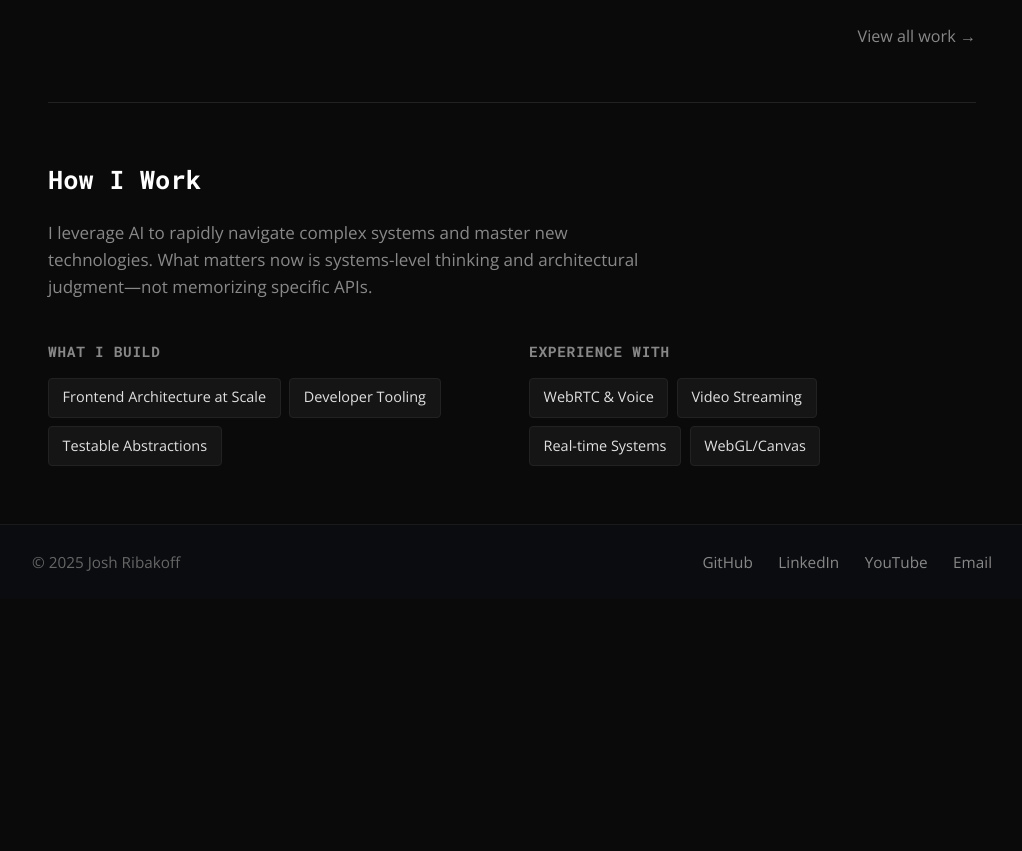
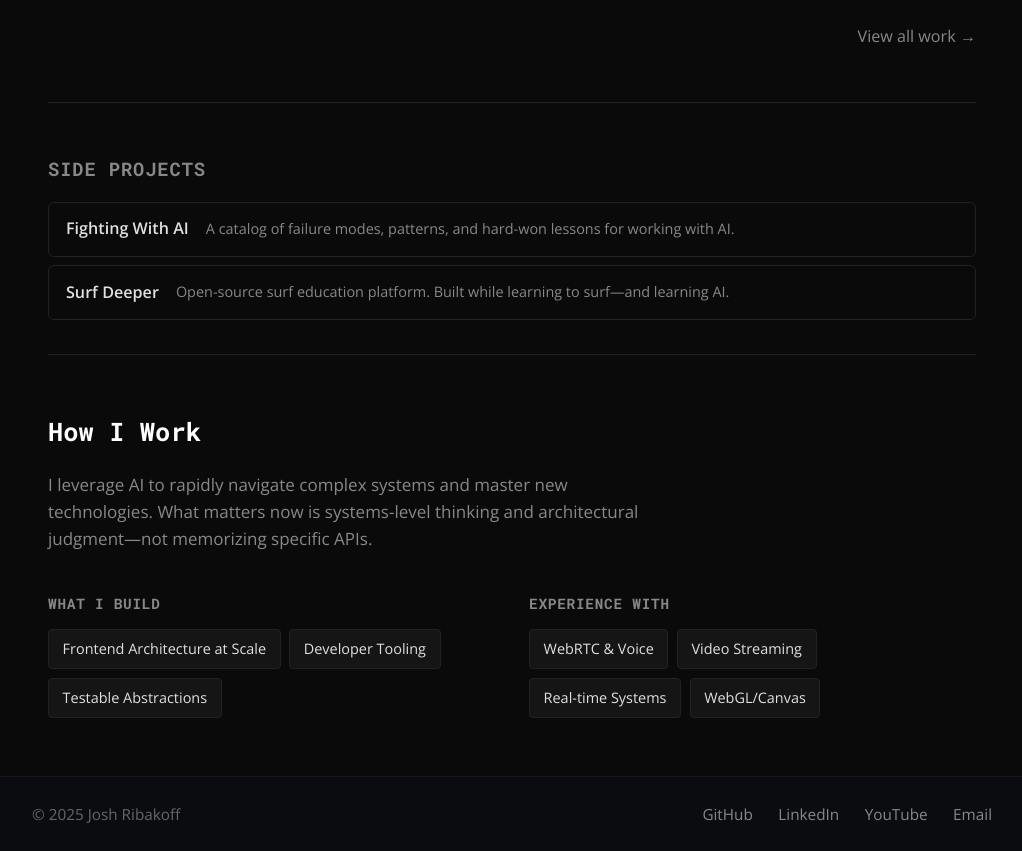
Before and after one commit to joshribakoff/portfolio, an Astro site: page / in a window 1280 px wide. Shown: the part 1218-2069 px from the top of the page, without its empty margins (128-1150 px from the left). Before the commit the page ends 1817 px from the top, so only its background shows below. Built offline with nearby package versions, Linux system fonts and the light colour scheme; Astro itself is replaced by a stand-in of ours.

Commit message:
add copywriting skill + side projects to homepage

```diff
--- a/src/pages/index.astro
+++ b/src/pages/index.astro
@@ -91,6 +91,22 @@ const featuredProjects = [
     </div>
     <div class="view-all">
       <a href={`${base}portfolio/`}>View all work <span class="arrow">&rarr;</span></a>
+    </div>
+  </section>
+
+  <section class="side-projects">
+    <h2>Side Projects</h2>
+    <div class="side-project-list">
+      <a href="https://fightingwithai.com" target="_blank" rel="noopener" class="side-project">
+        <span class="side-project-name">Fighting With AI</span>
+        <span class="side-project-desc">A catalog of failure modes, patterns, and hard-won lessons for working with AI.</span>
+        <span class="side-project-link"><i class="fas fa-external-link-alt"></i></span>
+      </a>
+      <a href="https://surfdeeper.com" target="_blank" rel="noopener" class="side-project">
+        <span class="side-project-name">Surf Deeper</span>
+        <span class="side-project-desc">Open-source surf education platform. Built while learning to surf—and learning AI.</span>
+        <span class="side-project-link"><i class="fas fa-external-link-alt"></i></span>
+      </a>
     </div>
   </section>
 
@@ -364,6 +380,78 @@ const featuredProjects = [
     transform: translateX(4px);
   }
 
+  .side-projects {
+    padding: 2rem 0;
+    border-top: 1px solid var(--border);
+  }
+
+  .side-projects h2 {
+    font-size: 1.1rem;
+    color: var(--text-secondary);
+    text-transform: uppercase;
+    letter-spacing: 0.05em;
+    margin-bottom: 1rem;
+  }
+
+  .side-project-list {
+    display: flex;
+    flex-direction: column;
+    gap: 0.5rem;
+  }
+
+  .side-project {
+    display: flex;
+    align-items: center;
+    gap: 1rem;
+    padding: 0.75rem 1rem;
+    background: transparent;
+    border: 1px solid var(--border);
+    border-radius: 6px;
+    text-decoration: none;
+    transition: border-color 0.2s ease, background 0.2s ease;
+  }
+
+  .side-project:hover {
+    border-color: #333;
+    background: var(--bg-card);
+  }
+
+  .side-project-name {
+    color: var(--text-primary);
+    font-weight: 600;
+    font-size: 0.95rem;
+    white-space: nowrap;
+  }
+
+  .side-project-desc {
+    color: var(--text-secondary);
+    font-size: 0.85rem;
+    flex: 1;
+  }
+
+  .side-project-link {
+    color: var(--text-secondary);
+    font-size: 0.75rem;
+    opacity: 0;
+    transition: opacity 0.2s ease;
+  }
+
+  .side-project:hover .side-project-link {
+    opacity: 1;
+  }
+
+  @media (max-width: 600px) {
+    .side-project {
+      flex-direction: column;
+      align-items: flex-start;
+      gap: 0.25rem;
+    }
+
+    .side-project-link {
+      display: none;
+    }
+  }
+
   .skills {
     padding: 2rem 0;
     border-top: 1px solid var(--border);
```
Also changed, not shown: .claude/commands/copywriting.md (added), .claude/skills/copywriting/SKILL.md (added).
